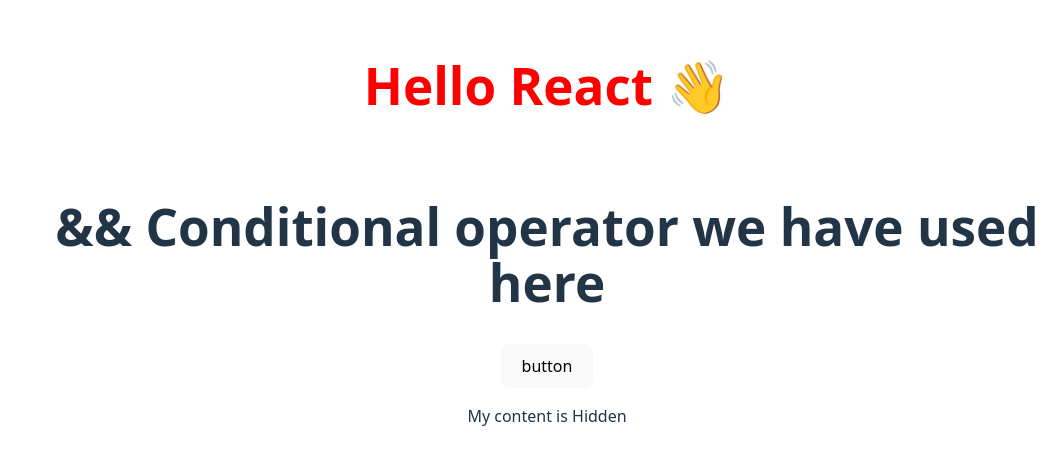
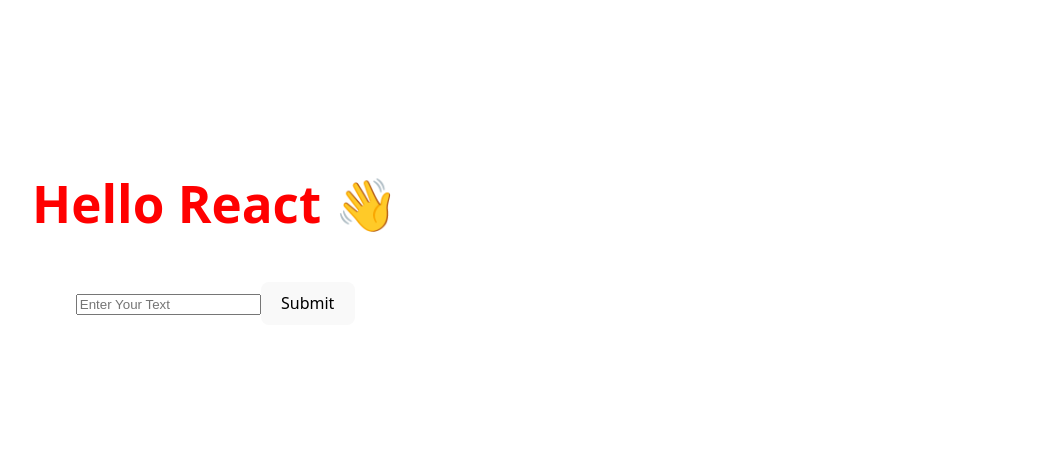
Before and after one commit to makedreams0048-dot/React_Functionalities, a React (Vite) app: page / in a window 1280 px wide. Shown: the part 137-602 px from the top of the page, without its empty margins (218-1280 px from the left). Built offline with nearby package versions, Linux system fonts and the light colour scheme.

Commit message:
Form Handling Here Submit data after showing text

```diff
--- a/src/App.jsx
+++ b/src/App.jsx
@@ -6,6 +6,10 @@
 import BooksList from "./components/MapFunctionality/BooksList";
 import ConditionalExample from "./components/ConditionalRendering/ConditionalExample";
 import ConditionalAndoperator from "./components/ConditionalRendering/ConditionalAndoperator";
+import FormsInputHandling_in_React from "./components/FormsInputHandling_in_React/InputForm";
+import InputWithButton from "./components/FormsInputHandling_in_React/InputWithButton";
+import FormTask from "./components/FormsInputHandling_in_React/formTask";
+
 function App() {
   return (
     <div className="centered">
@@ -16,8 +20,11 @@
       <Like/>
       <FruitList/>
       <BooksList/>
-      <ConditionalExample />*/}
-      <ConditionalAndoperator/>
+      <ConditionalExample />
+      <ConditionalAndoperator/>*/}
+      {/* <FormsInputHandling_in_React/> */}
+      {/* <InputWithButton/> */}
+      <FormTask/>
     </div>
   );
 }
--- /dev/null
+++ b/src/components/FormsInputHandling_in_React/FormTask.jsx
@@ -0,0 +1,27 @@
+import { useState } from "react";
+
+
+function FormTask(){
+
+    const[inputText,setInputText] = useState("");
+    const[submittedText,setSubmittedText] = useState("");
+
+    return(
+
+         <div>
+
+             <input type="text" placeholder="Enter Your Text" value={inputText} onChange={(e)=>setInputText(e.target.value)}/>
+
+             <button onClick={()=>setSubmittedText(inputText)} >Submit</button>
+
+
+           {submittedText && (
+                 <p>You submitted: {submittedText}</p>
+           )}
+
+         </div>
+
+    );
+}
+
+export default FormTask;
--- /dev/null
+++ b/src/components/FormsInputHandling_in_React/InputForm.jsx
@@ -0,0 +1,17 @@
+import { useState } from "react";
+
+function FormsInputHandling_in_React() {
+  const [text, setText] = useState("");
+
+  return (
+    <div>
+      <h2>Input Example</h2>
+
+      <input type="text" placeholder="Enter you name" value={text} onChange={(e)=>setText(e.target.value)}></input>
+
+      <p>You typed: {text}</p>
+    </div>
+  );
+}
+
+export default FormsInputHandling_in_React;
--- /dev/null
+++ b/src/components/FormsInputHandling_in_React/InputWithButton.jsx
@@ -0,0 +1,29 @@
+import { useState } from "react";
+
+function InputWithButton() {
+  const [inputText, setInputText] = useState("");
+  const [submittedText, setSubmittedText] = useState("");
+
+  return (
+    <div>
+      <h2>Input With Button</h2>
+
+      <input
+        type="text"
+        placeholder="Type something..."
+        value={inputText}
+        onChange={(e) => setInputText(e.target.value)}
+      />
+
+      <button onClick={() => setSubmittedText(inputText)}>
+        Submit
+      </button>
+
+      {submittedText && (
+        <p>You submitted: {submittedText}</p>
+      )}
+    </div>
+  );
+}
+
+export default InputWithButton;
```
